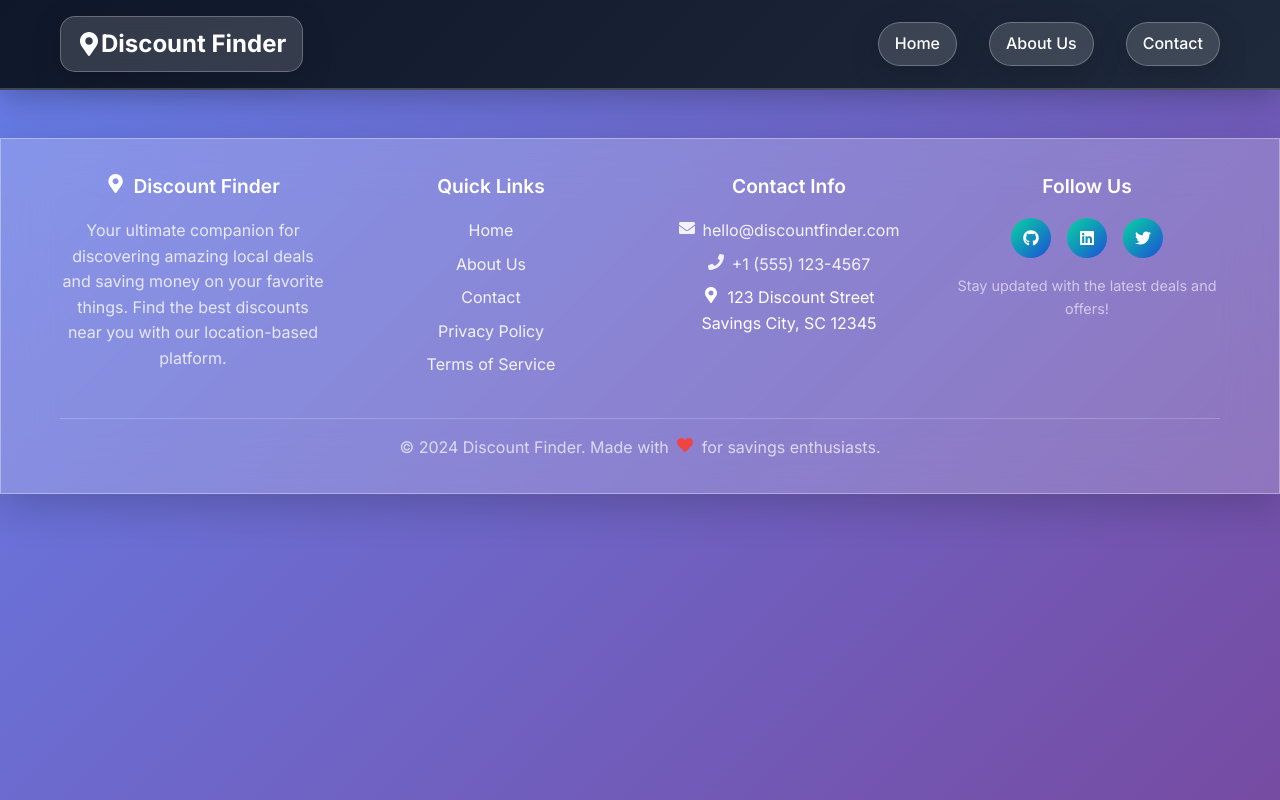
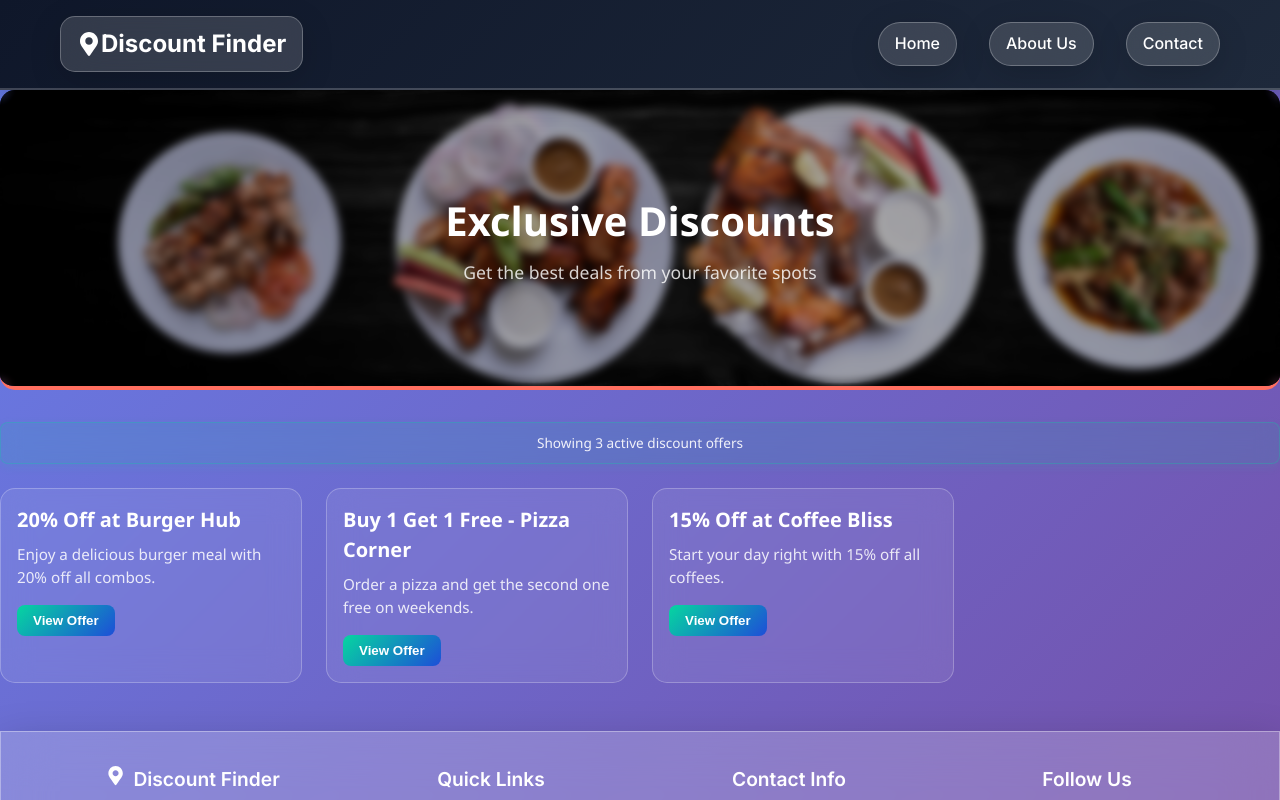
Before and after one commit to AukashaKhan/Sales, a React (Vite) app: page /Sales/discount/1 in a window 1280 px wide. Shown: the top 800 px of the page. Built offline with nearby package versions, Linux system fonts and the light colour scheme.

Commit message:
refactor: update routing basename and fix image URL paths

```diff
--- a/src/App.jsx
+++ b/src/App.jsx
@@ -7,6 +7,7 @@ import Contact from './pages/Contact';
 import DiscountPage from './pages/DiscountPage';
 import './styles/main.scss';
 
+
 function App() {
   // Simulated user location (replace with geolocation logic if needed)
   const userLocation = {
@@ -15,7 +16,7 @@ function App() {
   };
 
   return (
-    <Router>
+    <Router basename={'/Sales'}>
       <div className="App">
         {/* Navbar visible on every page */}
         <Header />
--- a/src/utils/Functions.ts
+++ b/src/utils/Functions.ts
@@ -3,5 +3,5 @@ const { hostname } = window.location;
 export const ImageUrl = (image: string) => {
   if (hostname.includes("github"))
     return `./Sales/images/${image}`;
-  else return `./images/${image}`;
+  else return `/Sales/images/${image}`;
 };
--- a/vite.config.js
+++ b/vite.config.js
@@ -3,12 +3,11 @@ import react from '@vitejs/plugin-react'
 
 // https://vite.dev/config/
 export default defineConfig({
-    base: '/Sales/',
+    base: '/Sales',
   plugins: [react()],
   server: {
     host: '127.0.0.1',
     port: 5173,
     open: true
   },
-
 })
```
